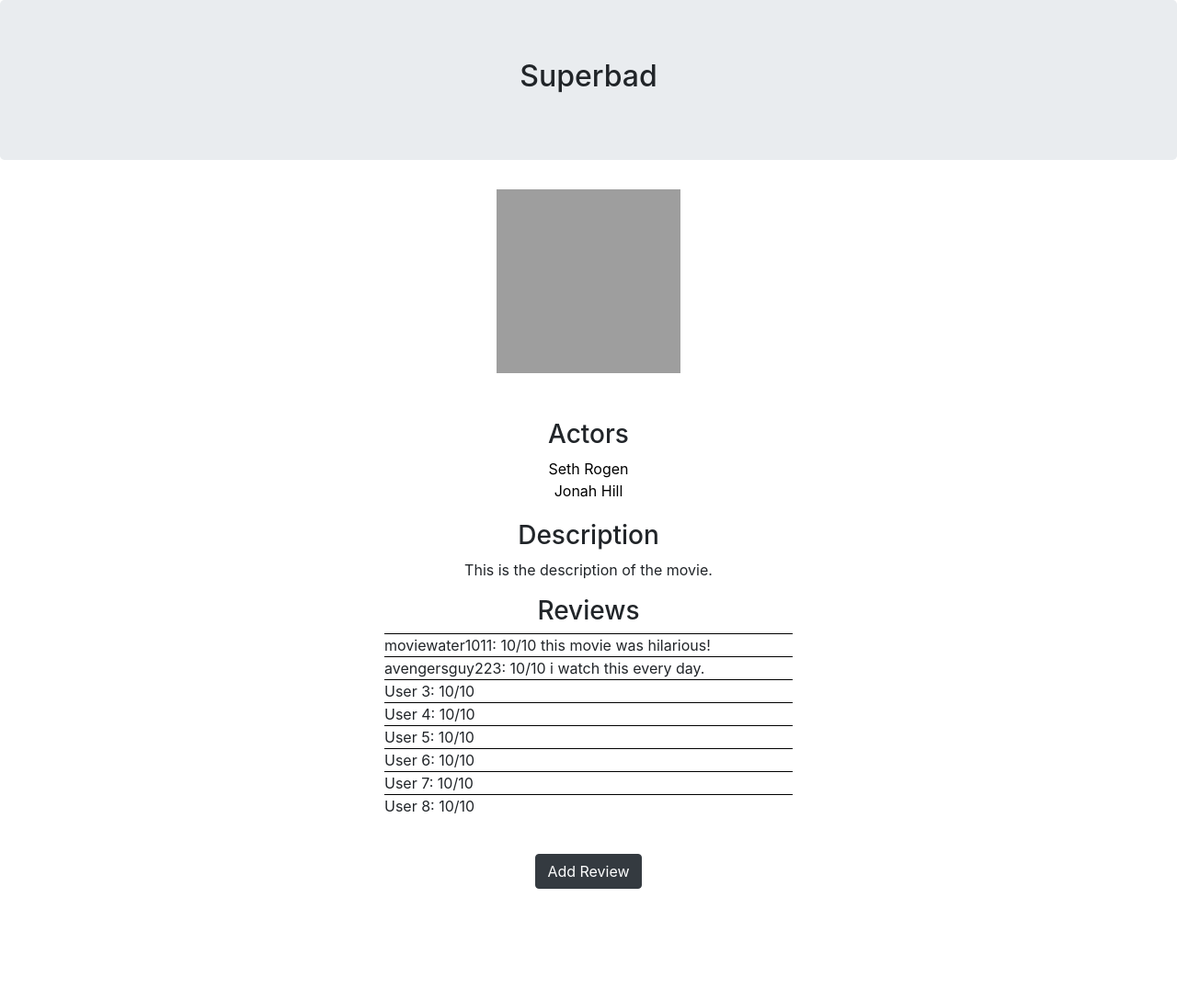
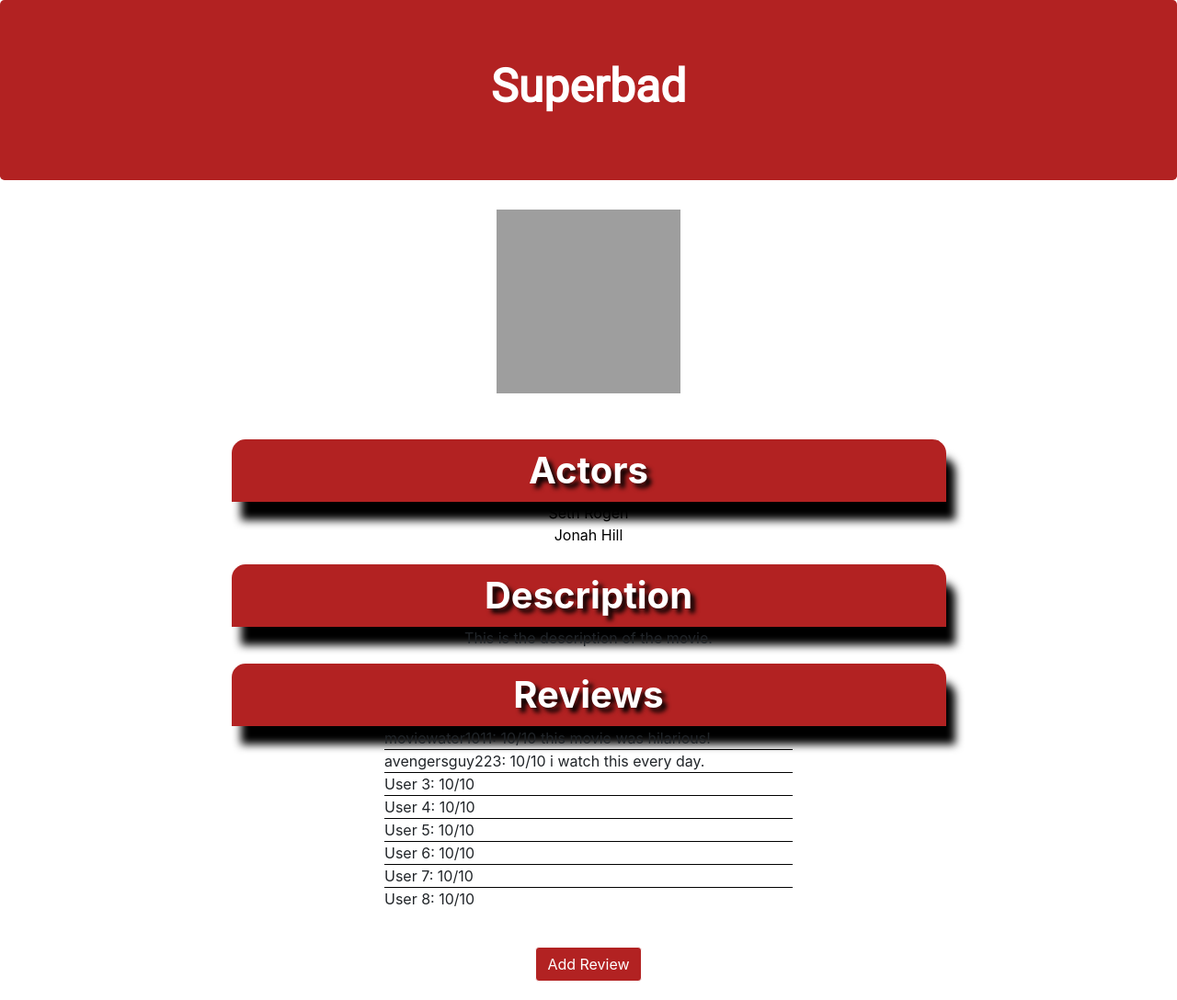
Before and after one commit to teammra/MovieRatingApp, a PHP site: page /mrr/moviedetails.php in a window 1280 px wide. Shown: the whole page at 92% size. Before the commit the page ends 967 px from the top, so only its background shows below. Run offline with PHP 8.4, Linux system fonts and the light colour scheme; grey boxes are pictures that could not be loaded.

Commit message:
updated css to match theme

```diff
--- a/home.php
+++ b/home.php
@@ -12,6 +12,7 @@
     <div class="jumbotron">
         <h2 id="header">Movie Rating App</h2>
     </div>
+    <div class="body">
     <div class="container">
         <div class="buttons">
             <button class="btn btn-dark btn1">
@@ -23,7 +24,7 @@
         </div>
         <div class="info">
             <h3>My Movies</h3>
-            <div class="movies">
+            <div class="jumbotron movies">
                 <div class="movie">
                     <img class="float-left" src="images/avengers.jpg">
                     <h4 class="float-right">Avengers Infinity War</h4>
@@ -51,5 +52,8 @@
             </div>
         </div>
     </div>
+    <div class="jumbotron" id="footer">
+    </div>
+    </div>
 </body>
 </html>
--- a/style.css
+++ b/style.css
@@ -1,9 +1,45 @@
+@import url('https://fonts.googleapis.com/css?family=Roboto');
+
+.body {
+    background:
+    linear-gradient(
+      rgba(205, 92, 92, 0.45),
+      rgba(205, 92, 92, 0.45)
+    ),
+    url(images/movie-collage.jpg);
+    background-size: cover;
+    margin-top: -35px;
+    padding-top: 35px;
+    font-family: 'Roboto', sans-serif;
+}
+
 .jumbotron {
     text-align: center;
+    background-color: #B22222;
 }
 
 .container {
     text-align: center;
+}
+
+h2 {
+    color: white;
+    font-family: 'Roboto', sans-serif;
+    font-size: 50px;
+    font-weight: bold;
+}
+
+h3 {
+    color: white;
+    font-size: 40px;
+    font-weight: bold;
+    text-shadow: 5px 5px 5px black;
+    background-color: #B22222;
+    width: 70%;
+    margin: auto;
+    padding: 10px;
+    border-radius: 15px 15px 0 0;
+    box-shadow: 10px 20px 10px black;
 }
 
 a {
@@ -24,6 +60,11 @@ a:hover {
     margin: auto;
 }
 
+.btn {
+    background-color: #B22222;
+    border-color: white;
+}
+
 btn1 {
     float: left;
 }
@@ -38,11 +79,14 @@ btn2 {
 }
 
 .movies {
-    border: 1px solid #000000;
-    width: 60%;
+    width: 70%;
     height: 600px;
     margin: auto;
+    margin-top: 0;
     overflow: scroll;
+    background-color: white;
+    box-shadow: 10px 20px 10px black;
+    border-top-left-radius: 0;
 }
 
 .actors {
@@ -103,3 +147,9 @@ btn2 {
     width: 55%;
     margin-bottom: 10px;
 }
+
+#footer {
+    height: 200px;
+    margin-top: 50px;
+    margin-bottom: 0;
+}
```
